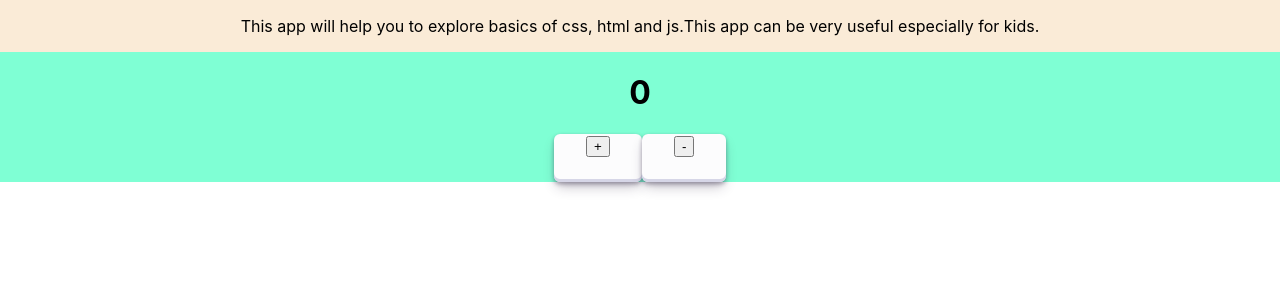
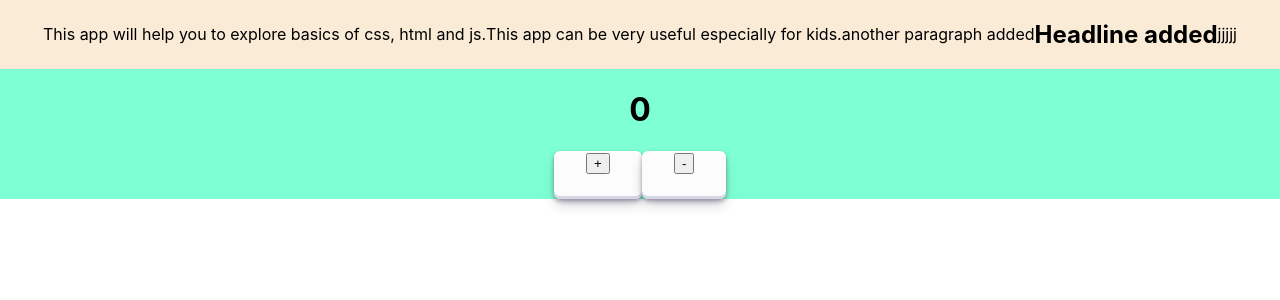
Before and after one commit to patrycjafilipowicz/counter-repository, a React (Create React App) app: page / in a window 1280 px wide. Shown: the top 300 px of the page. Built offline with nearby package versions, Linux system fonts and the light colour scheme.

Commit message:
lines od code added

```diff
--- a/src/App.js
+++ b/src/App.js
@@ -10,6 +10,9 @@ function App() {
 
 				<p>This app will help you to explore basics of css, html and js.</p>
 				<p>This app can be very useful especially for kids.</p>
+				<p>another paragraph added</p>
+				<h2> Headline added</h2>
+				<p>jjjjj</p>
 			</div>
 			<div className='count'>
 				<h1>{count}</h1>
```
